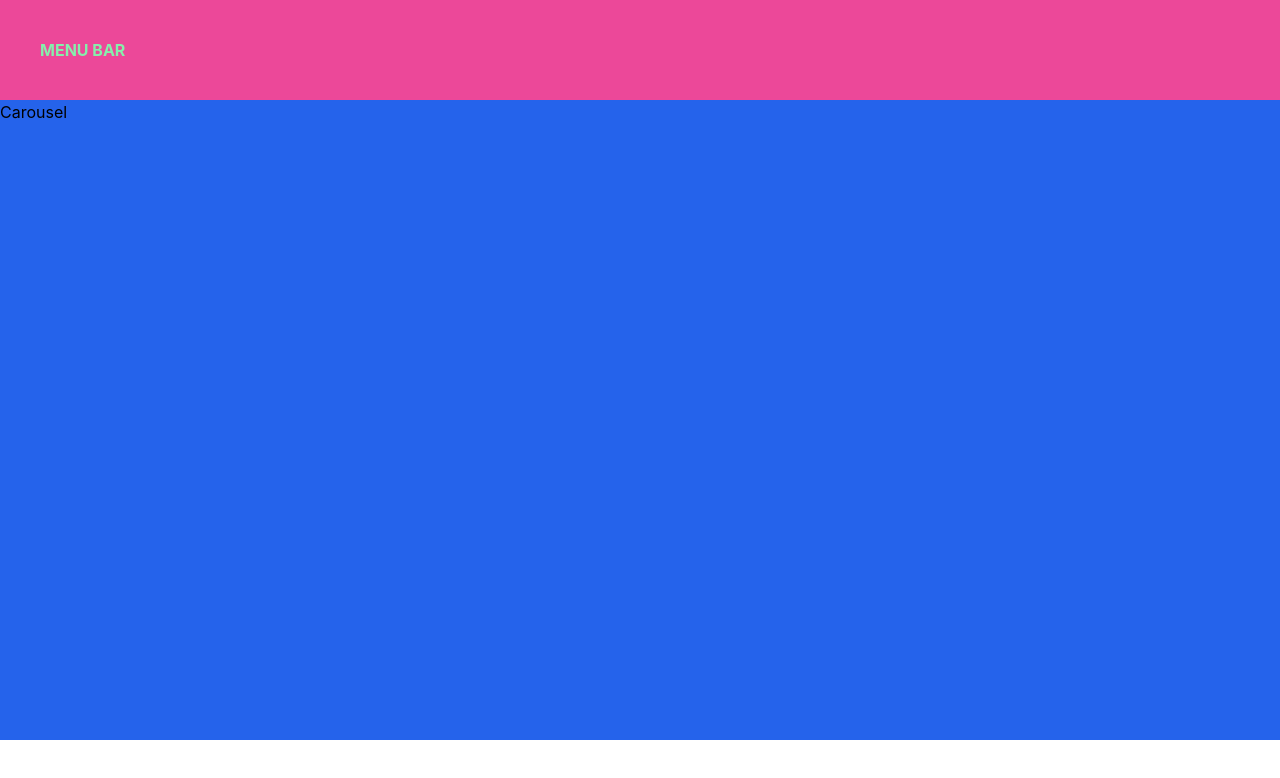
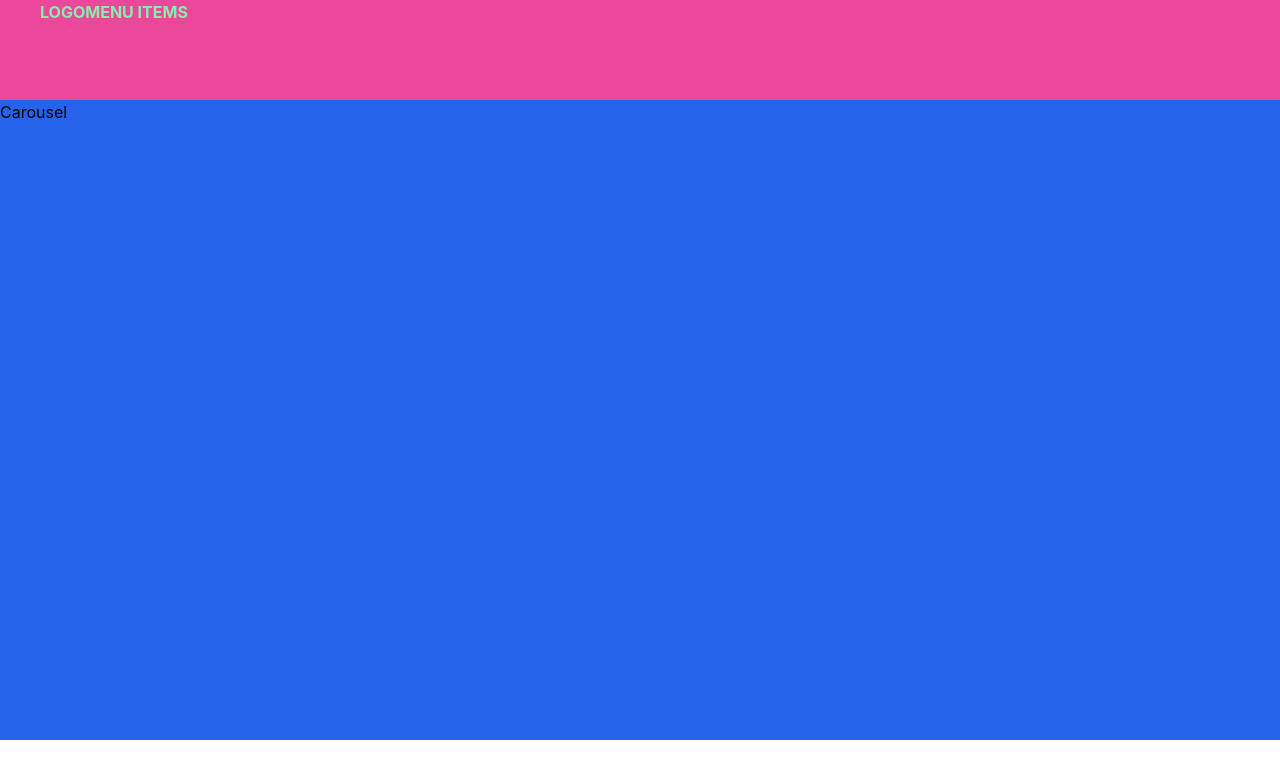
Before and after one commit to opeCre8tivia/perazim, a Next.js app: page / in a window 1280 px wide. Shown: the top 778 px of the page. Built offline with nearby package versions, Linux system fonts and the light colour scheme.

Commit message:
making select input small

```diff
--- a/package.json
+++ b/package.json
@@ -1,5 +1,5 @@
 {
-  "name": "client",
+  "name": "perazim",
   "version": "0.1.0",
   "private": true,
   "scripts": {
--- a/src/Components/MenuBar/MenuBar.tsx
+++ b/src/Components/MenuBar/MenuBar.tsx
@@ -1,45 +1,38 @@
-import React,{useRef,useEffect} from 'react'
-import { motion, useInView } from 'framer-motion'
+import React, { useRef, useEffect } from "react";
+import { motion, useInView } from "framer-motion";
+import MenuBarContent from "../MenuBarContent/MenuBarContent";
 
 const MenuBar = () => {
-
-  const ref = useRef(null)
-  const isInView = useInView(ref)
-
-  useEffect(()=>{
-     console.log("isInView", isInView)
-  },[isInView])
-
-
-
+  /*
+   *  Detect when menu bar is in viewport or out of viewport
+   */
+  const ref = useRef(null);
+  const isInView = useInView(ref);
 
   return (
+    <>
+      <motion.div
+        initial={{ height: 0 }}
+        animate={{ height: "100px" }}
+        transition={{ duration: 1 }}
+        ref={ref}
+        className="w-full h-[80px] flex items-center px-10 bg-pink-500 font-bold text-green-300"
+      >
+        <MenuBarContent />
+      </motion.div>
+      {!isInView && (
+        <motion.div
+          initial={{ opacity: 0, y: -50 }}
+          animate={{ opacity: 1, y: 0 }}
+          transition={{ duration: 1 }}
+          exit={{ opacity: 0 }}
+          className="w-full h-[100px] fixed top-0 left-0 flex items-center px-10 bg-blue-500 font-bold text-green-300"
+        >
+          MENU BAR
+        </motion.div>
+      )}
+    </>
+  );
+};
 
-     <>
-       <motion.div
-       initial={{height:0}}
-       animate={{height:'100px'}}
-       transition={{duration:1}}
-       ref={ref}
-       className='w-full h-[100px] flex items-center px-10 bg-pink-500 font-bold text-green-300' >
-          MENU BAR
-       </motion.div>
-       {
-         !isInView && <motion.div
-                         initial={{opacity:0,y:-50}}
-                         animate={{opacity:1,y:0}}
-                         transition={{duration:1}}
-                         exit={{opacity:0}}
-
-                         className='w-full h-[100px] fixed top-0 left-0 flex items-center px-10 bg-blue-500 font-bold text-green-300' >
-                          MENU BAR
-                      </motion.div>
-       }
-     </>
-
-  )
-}
-
-
-
-export default MenuBar
+export default MenuBar;
--- /dev/null
+++ b/src/Components/MenuBarContent/MenuBarContent.jsx
@@ -0,0 +1,13 @@
+import React from "react";
+
+const MenuBarContent = () => {
+  return (
+    <div className="w-full h-full flex bg-yellow ">
+      <div>LOGO</div>
+
+      <div>MENU ITEMS</div>
+    </div>
+  );
+};
+
+export default MenuBarContent;
--- /dev/null
+++ b/src/Components/MenuBarContent/index.js
@@ -0,0 +1,2 @@
+import MenuBarContent from "./MenuBarContent";
+export default MenuBarContent;
```
